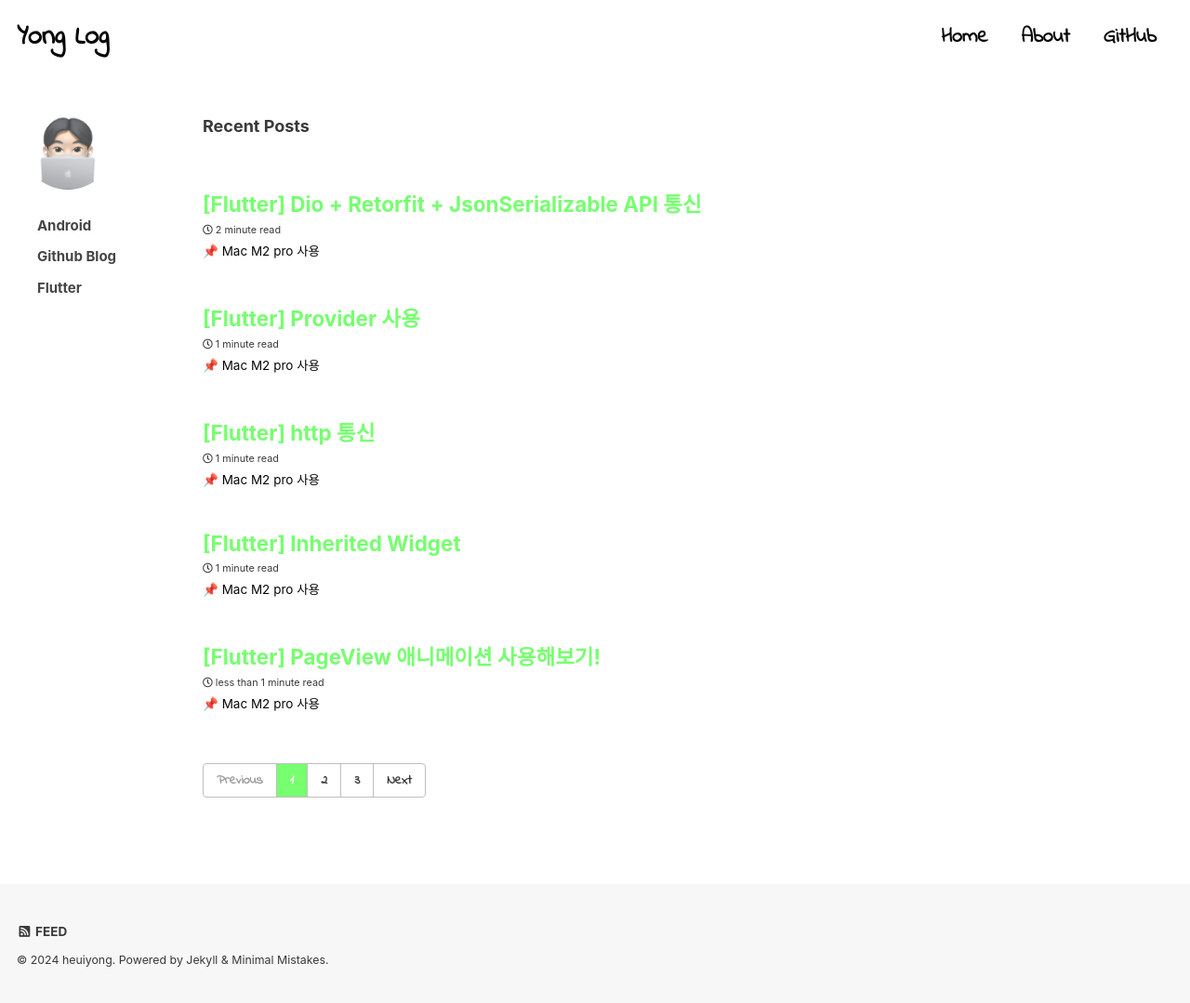
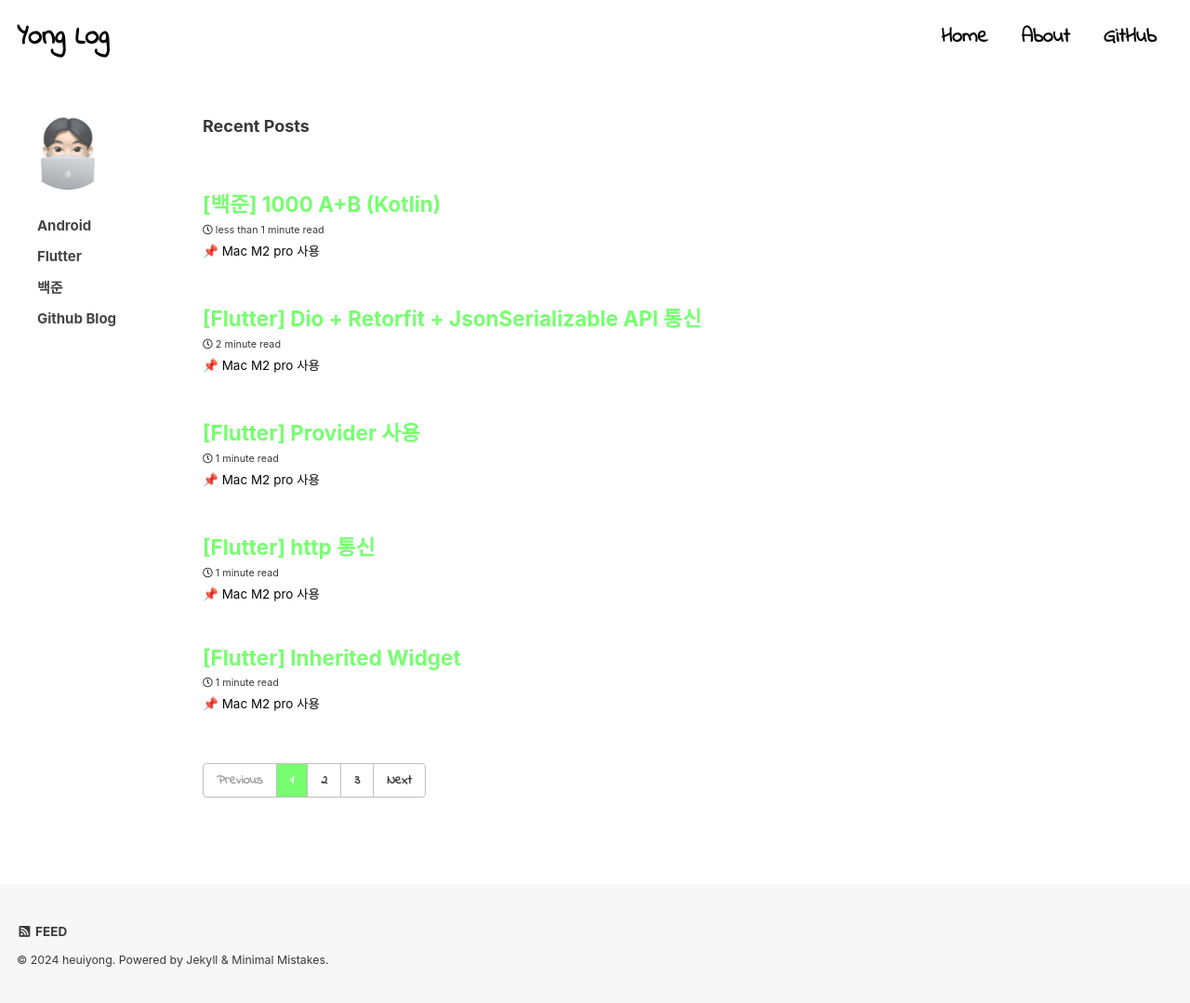
Before and after one commit to heui-yong/heui-yong.github.io, a Jekyll site: the page built from index.html, in a window 1280 px wide and 1079 px high. Shown: the whole window at 93% size. Built offline with Jekyll 4.4.1, drawn with Linux system fonts in a browser that asks for light colours; cached includes are drawn as plain includes; some web fonts are replaced; the list of posts is cut into pages by our own code.

Commit message:
[백준]: [1000]A+B posting save

```diff
--- a/_config.yml
+++ b/_config.yml
@@ -113,12 +113,15 @@ author:
     - label: "Android"
       icon: "fab fa-fw fa"
       url: "/categories/Android"
+    - label: "Flutter"
+      icon: "fab fa-fw fa"
+      url: "/categories/flutter/"
+    - label: "백준"
+      icon: "fab fa-fw fa"
+      url: "/categories/백준/"
     - label: "Github Blog"
       icon: "fab fa-fw fa"
       url: "/categories/github-blog/"
-    - label: "Flutter"
-      icon: "fab fa-fw fa"
-      url: "/categories/flutter/"
 
 # Site Footer
 footer:
```
Also changed, not shown: _pages/categories/category-백준.md (added, +7 -0 lines), _posts/2024-03-11-post-백준-1000.md (added, +45 -0 lines), assets/image/BeakJoon/BaekJoon.png (added), assets/image/beak_joon_1000/beak_joon_1000_1.png (added).
